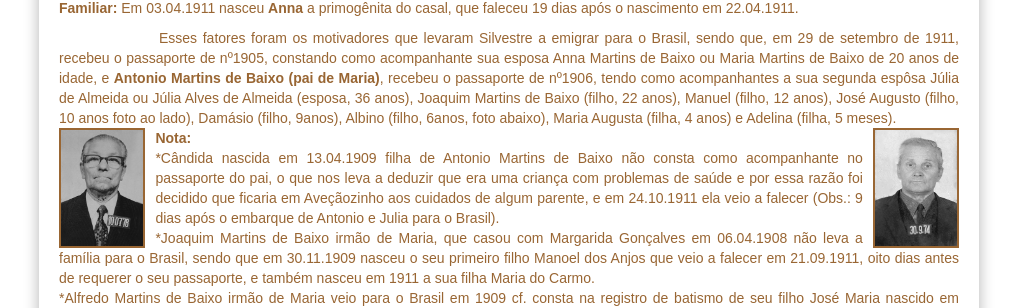
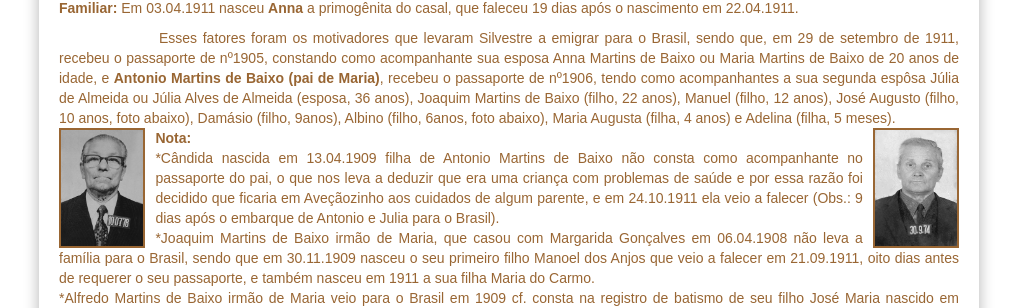
Before and after one commit to claudiovargas1955/claudiovargas1955.github.io, a Jekyll site: the page built from _pages/historia-de-silvestre.html, in a window 1280 px wide and 900 px high, scrolled down 8538 px. Shown: the part 190-498 px from the top of the window, without its empty margins (131-1148 px from the left). Built offline with Jekyll 4.4.1, drawn with Linux system fonts in a browser that asks for light colours; some web fonts are replaced.

Commit message:
Update historia-de-silvestre.html

```diff
--- a/_pages/historia-de-silvestre.html
+++ b/_pages/historia-de-silvestre.html
@@ -460,7 +460,7 @@ Baixo emigrarem para o Brasil: <br>
 setembro de 1911, recebeu o passaporte de nº1905, constando como acompanhante sua esposa Anna Martins de Baixo ou Maria Martins de Baixo
 de 20 anos de idade, e <b>Antonio Martins de Baixo (pai de Maria)</b>, recebeu o passaporte de nº1906, tendo como acompanhantes a sua
 segunda espôsa Júlia de Almeida ou Júlia Alves de Almeida (esposa, 36 anos), Joaquim Martins de Baixo (filho, 22 anos), Manuel (filho, 12
-anos), José Augusto (filho, 10 anos foto ao lado), Damásio (filho, 9anos), Albino (filho, 6anos, foto abaixo), Maria Augusta (filha, 4
+anos), José Augusto (filho, 10 anos, foto abaixo), Damásio (filho, 9anos), Albino (filho, 6anos, foto abaixo), Maria Augusta (filha, 4
 anos) e Adelina (filha, 5 meses).
 <img class="esq" style="float:left"; src="/images/José Augusto.jpg" height="120px" title="José Augusto Martins de Baixo irmão da vó Maria";/><br>
 <img class="dir" style="float:right"; src="/images/Albino.jpg" height="120px" title="Albino Martins de Baixo irmão da vó Maria";/>
```
